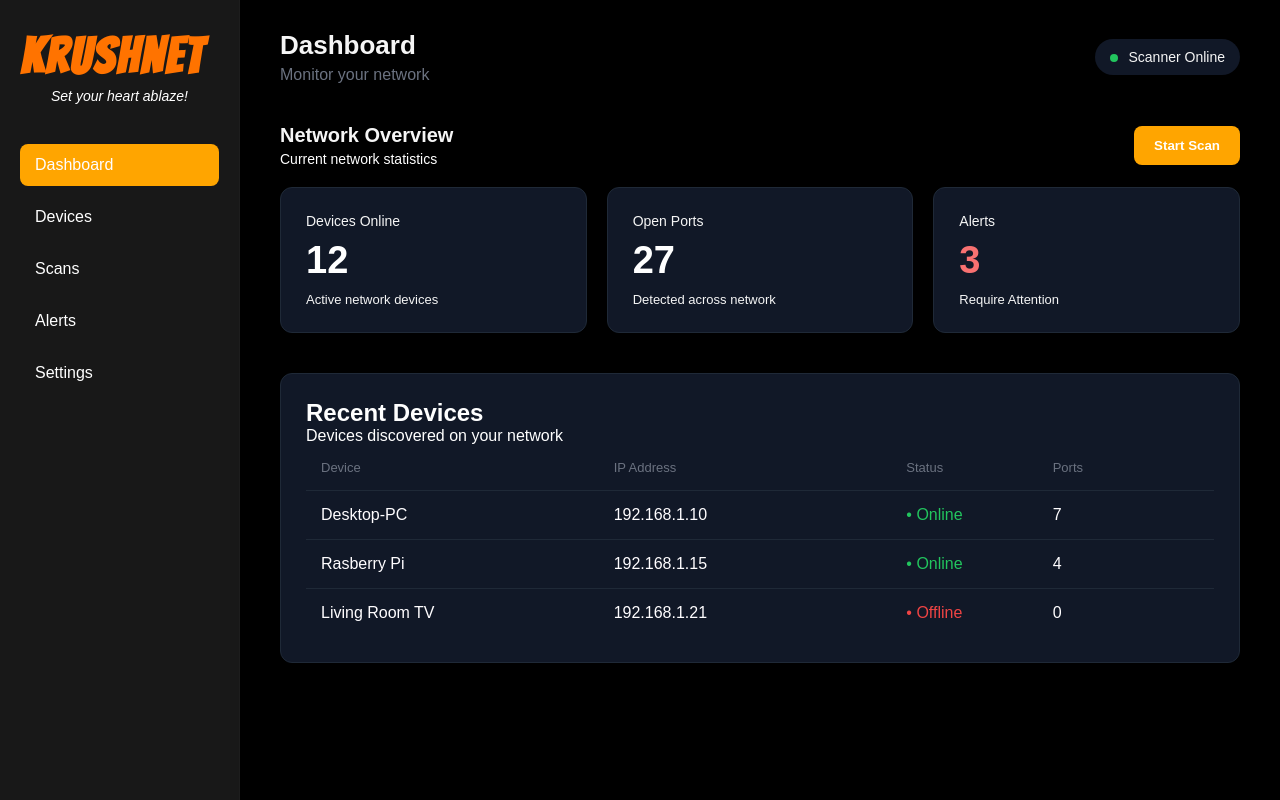
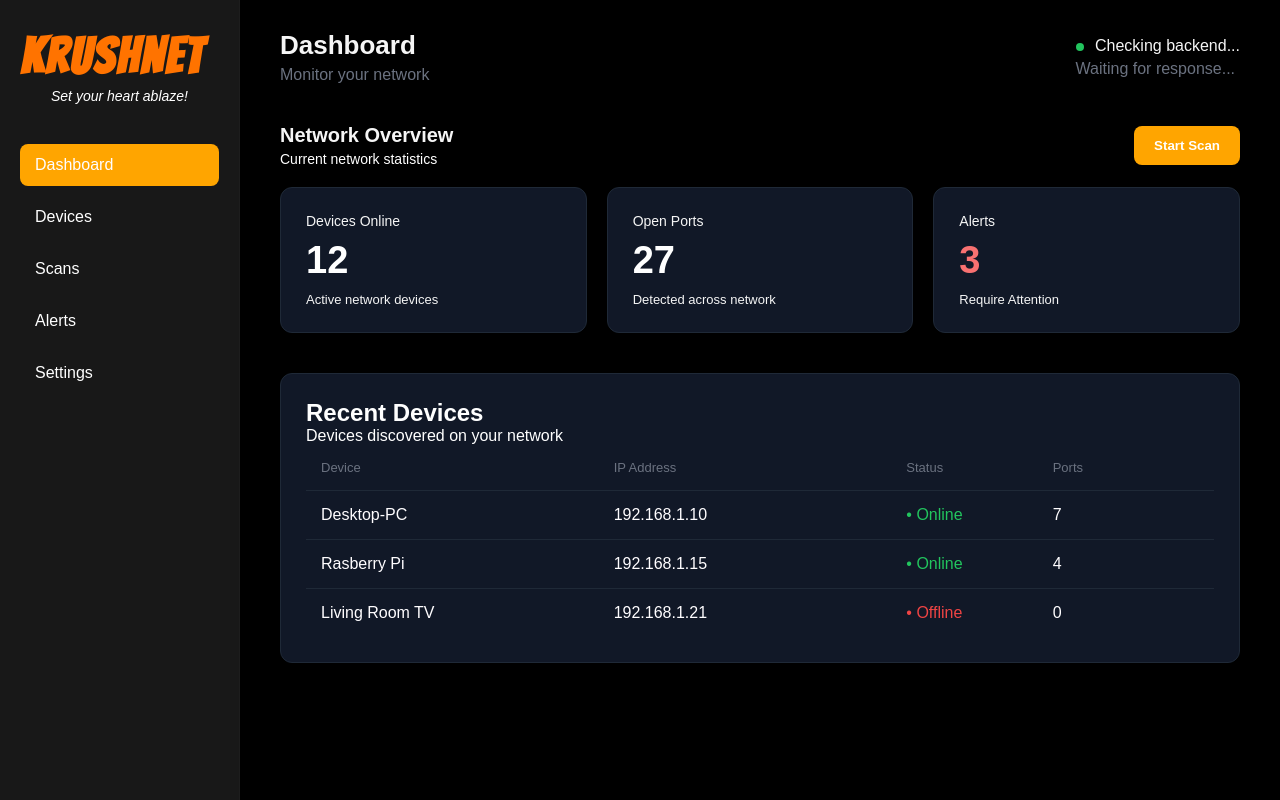
Before and after one commit to jakembry03/krushnet, a FastAPI app: page / in a window 1280 px wide. Run offline with FastAPI, Linux system fonts and the light colour scheme.

Commit message:
Working on learning Javascript to code the backend

```diff
--- a/app/web/server.py
+++ b/app/web/server.py
@@ -2,6 +2,7 @@ from fastapi import FastAPI, Request
 from fastapi.responses import HTMLResponse
 from fastapi.templating import Jinja2Templates
 from fastapi.staticfiles import StaticFiles
+from datetime import datetime, timezone
 
 app = FastAPI()
 
@@ -21,3 +22,10 @@ def home(request: Request):
         request=request,
         name="index.html"
     )
+
+@app.get("/api/status")
+def get_status():
+    return {
+        "status": "online",
+        "server_time": datetime.now(timezone.utc).isoformat()
+    }
--- a/app/web/static/js/app.js
+++ b/app/web/static/js/app.js
@@ -0,0 +1,9 @@
+console.log("KRUSHNET JAVASCRIPT LOADED");
+
+async function updateBackendStatus() {
+    const response = await fetch("/api/status");
+    const data = await response.json();
+    console.log(data);
+}
+
+updateBackendStatus();
--- a/app/web/templates/index.html
+++ b/app/web/templates/index.html
@@ -12,6 +12,11 @@
         <link href="https://fonts.googleapis.com/css2?family=Bangers&display=swap" rel="stylesheet">
 
         <link rel="stylesheet" href="{{ url_for('static', path='/css/styles.css') }}">
+
+        <script
+            src="{{ url_for('static', path='/js/app.js') }}"
+            defer
+        ></script>
     </head>
 
     <body>
@@ -47,9 +52,14 @@
                         <p>Monitor your network</p>
                     </div>
 
-                    <div class="scanner-status">
-                        <span class="status-dot"></span>
-                        Scanner Online
+                    <div class="backend-status">
+
+                        <div>
+                            <span id="status-dot" class="status-dot"></span>
+                            <span id="status-text">Checking backend...</span>
+                        </div>
+
+                        <p id="last-check">Waiting for response...</p>
                     </div>
 
                 </header>
```
